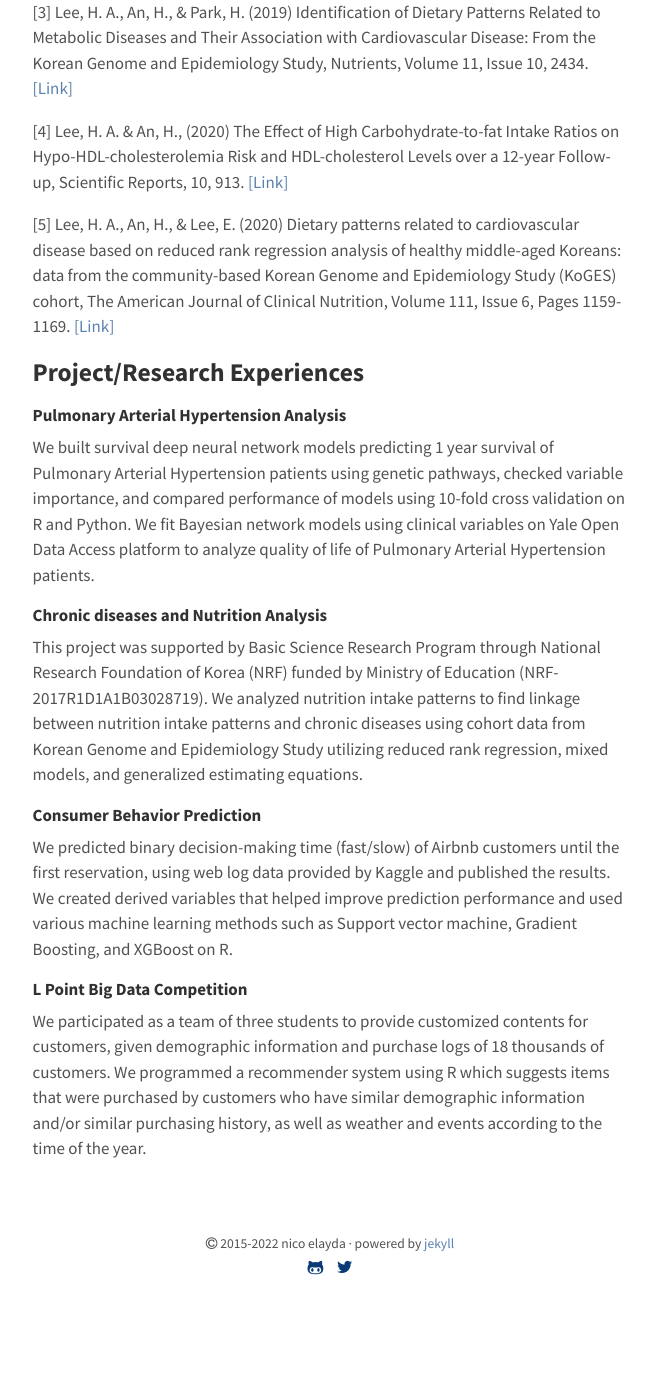
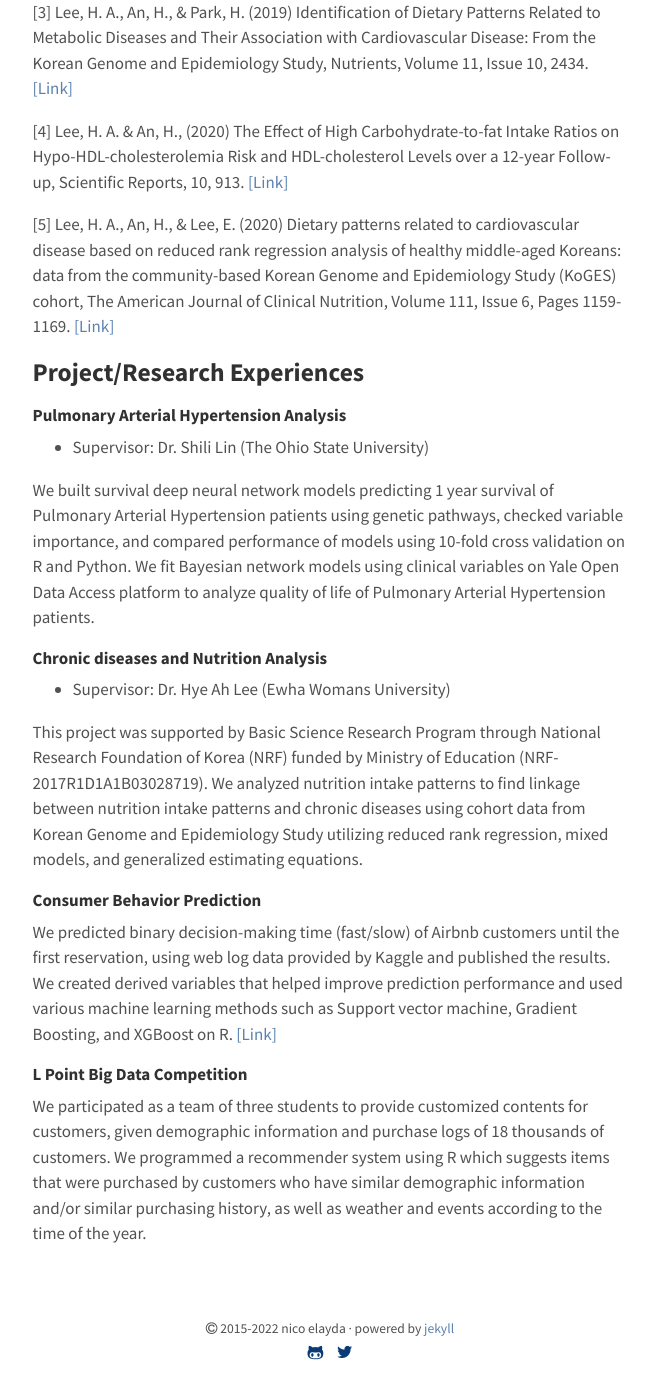
Before and after one commit to hyoin-an/hyoin-an.github.io, a Jekyll site: the page built from about.md, in a window 1280 px wide and 1400 px high, scrolled down 689 px. Shown: the whole window, without its empty margins (310-965 px from the left). Built offline with Jekyll 4.4.1, drawn with Linux system fonts in a browser that asks for light colours; before the commit the page ends 2004 px from its top, so only the background shows below that.

Commit message:
Update about.md

```diff
--- a/about.md
+++ b/about.md
@@ -31,10 +31,14 @@
 
 #### Pulmonary Arterial Hypertension Analysis
 
+- Supervisor: Dr. Shili Lin (The Ohio State University)
+
 We built survival deep neural network models predicting 1 year survival of Pulmonary Arterial Hypertension patients using genetic pathways, checked variable importance, and compared performance of models using 10-fold cross validation on R and Python.
 We fit Bayesian network models using clinical variables on Yale Open Data Access platform to analyze quality of life of Pulmonary Arterial Hypertension patients.
 
 #### Chronic diseases and Nutrition Analysis
+
+- Supervisor: Dr. Hye Ah Lee (Ewha Womans University)
 
 This project was supported by Basic Science Research Program through National Research Foundation of Korea (NRF) funded by Ministry of Education (NRF-2017R1D1A1B03028719).
 We analyzed nutrition intake patterns to find linkage between nutrition intake patterns and chronic diseases using cohort data from Korean Genome and Epidemiology Study utilizing reduced rank regression, mixed models, and generalized estimating equations.
@@ -42,7 +46,7 @@ We analyzed nutrition intake patterns to find linkage between nutrition intake p
 #### Consumer Behavior Prediction
 
 We predicted binary decision-making time (fast/slow) of Airbnb customers until the first reservation, using web log data provided by Kaggle and published the results.
-We created derived variables that helped improve prediction performance and used various machine learning methods such as Support vector machine, Gradient Boosting, and XGBoost on R.
+We created derived variables that helped improve prediction performance and used various machine learning methods such as Support vector machine, Gradient Boosting, and XGBoost on R. [[Link]](https://www.koreascience.or.kr/article/JAKO201919341608325.page)
 
 #### L Point Big Data Competition
 
```
